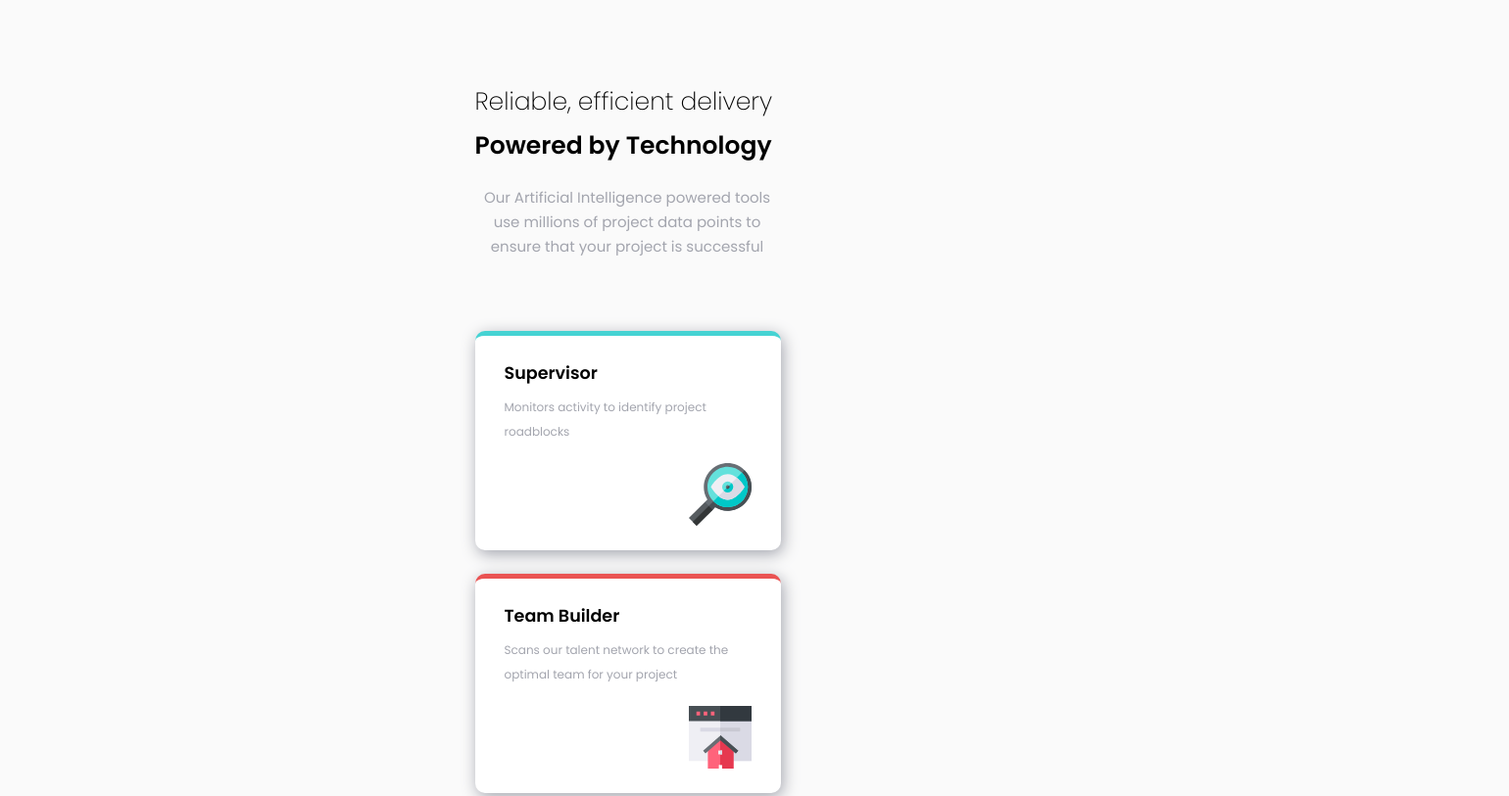
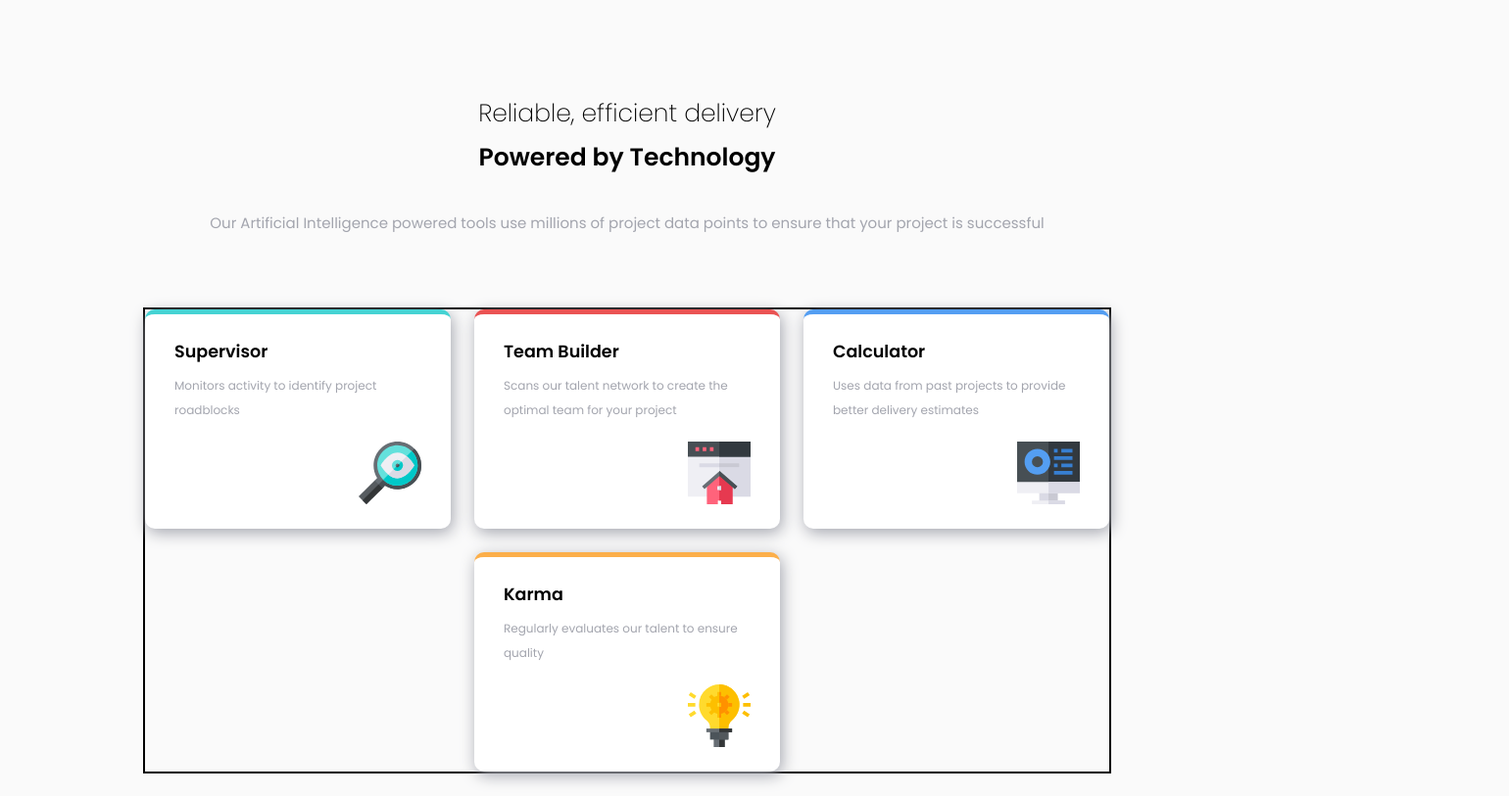
Before and after one commit to Yorsh355/four-card-feature-section-masterflex, a plain HTML site: page index.html in a window 1280 px wide. Shown: the top 813 px of the page at 98% size, 1540 px wide, since content can reach past the window. Drawn offline with Linux system fonts and the light colour scheme.

Commit message:
Modificando el HTML para aplicar grid

```diff
--- a/style.css
+++ b/style.css
@@ -43,6 +43,18 @@ h3 {
   padding: 9rem 3.2rem 7.8rem;
 } /* Medidas contenedor */
 
+@media (min-width: 992px) {
+  .contenedor {
+    width: 180rem;
+    height: 88rem;
+    display: flex;
+    flex-direction: column;
+    align-items: center;
+    justify-content: center;
+    box-shadow: 2px 4px 16px var(--grayishBlue);
+  }
+} /* Redimencionando y posicionando el container para pc */
+
 .contenedor h1 {
   font-weight: 200;
   color: var(--grayishBlu);
@@ -67,6 +79,20 @@ h3 {
   display: flex;
   flex-direction: column;
   gap: 2.4rem;
+}
+
+@media (min-width: 992px) {
+  .cards {
+    display: grid;
+    grid-template-columns: repeat(3, 1fr);
+    border: 0.2rem solid black;
+  }
+  .card:nth-child(3) {
+    grid-column: 2/3;
+    grid-row: 2/3;
+  }
+  .card:nth-child(1) {
+  }
 }
 
 .card {
```
